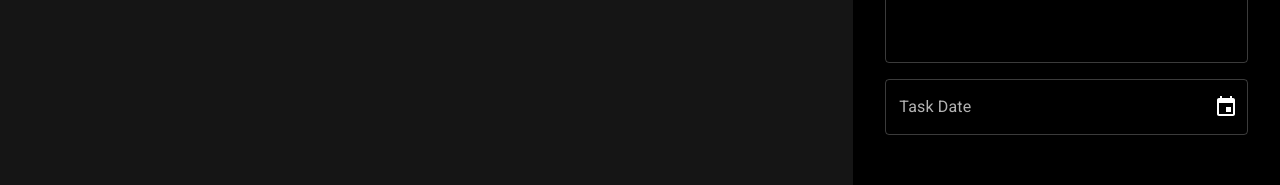
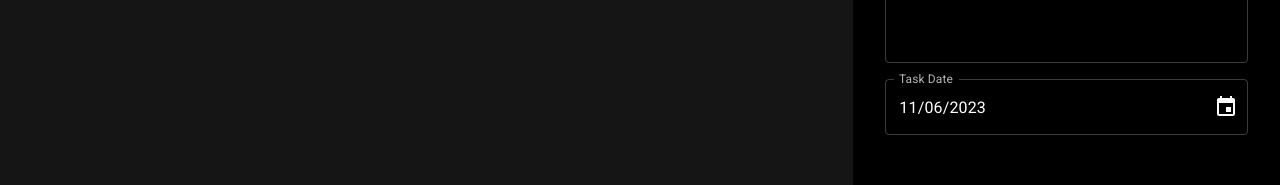
Before and after one commit to KQuiggins/TypeScript_Todo, a React (Vite) app: page / in a window 1280 px wide. Shown: the part 500-685 px from the top of the page. Built offline with nearby package versions, Linux system fonts and the light colour scheme.

Commit message:
Refactor task date field component and add IDateField interface

```diff
--- a/src/components/createTaskForm/_taskDateField.tsx
+++ b/src/components/createTaskForm/_taskDateField.tsx
@@ -1,23 +1,26 @@
-import { FC, ReactElement, useState } from 'react';
+import { FC, ReactElement } from 'react';
 import { TextField } from '@mui/material';
 import { LocalizationProvider } from '@mui/x-date-pickers';
 import { AdapterDateFns } from '@mui/x-date-pickers/AdapterDateFns';
 import { DesktopDatePicker } from '@mui/x-date-pickers/DesktopDatePicker';
 import PropTypes from 'prop-types';
+import { IDateField } from './interfaces/IDateField';
 
-const TaskDateField: FC = (props): ReactElement => {
+const TaskDateField: FC<IDateField> = (props): ReactElement => {
 
-    const [date, setDate] = useState<Date | null>(null);
+
+    const { value = new Date(), onChange = (date) => console.log(date),
+     disabled = false} = props;
+
   return (
     <>
         <LocalizationProvider dateAdapter={AdapterDateFns}>
             <DesktopDatePicker
                 label="Task Date"
-                inputFormat="MM/dd/yyyy"
-                value={date}
-                onChange={(newValue) => {
-                    setDate(newValue);
-                }}
+                format="MM/dd/yyyy"
+                value={value}
+                disabled={disabled}
+                onChange={onChange}
                 renderInput={(params) => <TextField {...params} />}
             /></LocalizationProvider>
 
@@ -26,6 +29,9 @@
 }
 
 TaskDateField.propTypes = {
+    value: PropTypes.instanceOf(Date),
+    onChange: PropTypes.func,
+    disabled: PropTypes.bool
 
 }
 
--- /dev/null
+++ b/src/components/createTaskForm/interfaces/IDateField.tsx
@@ -0,0 +1,7 @@
+import { IDisabled } from "./IDisabled";
+
+export interface IDateField extends IDisabled {
+
+    value?: Date | null;
+    onChange?: (date: Date | null) => void;
+}
```
